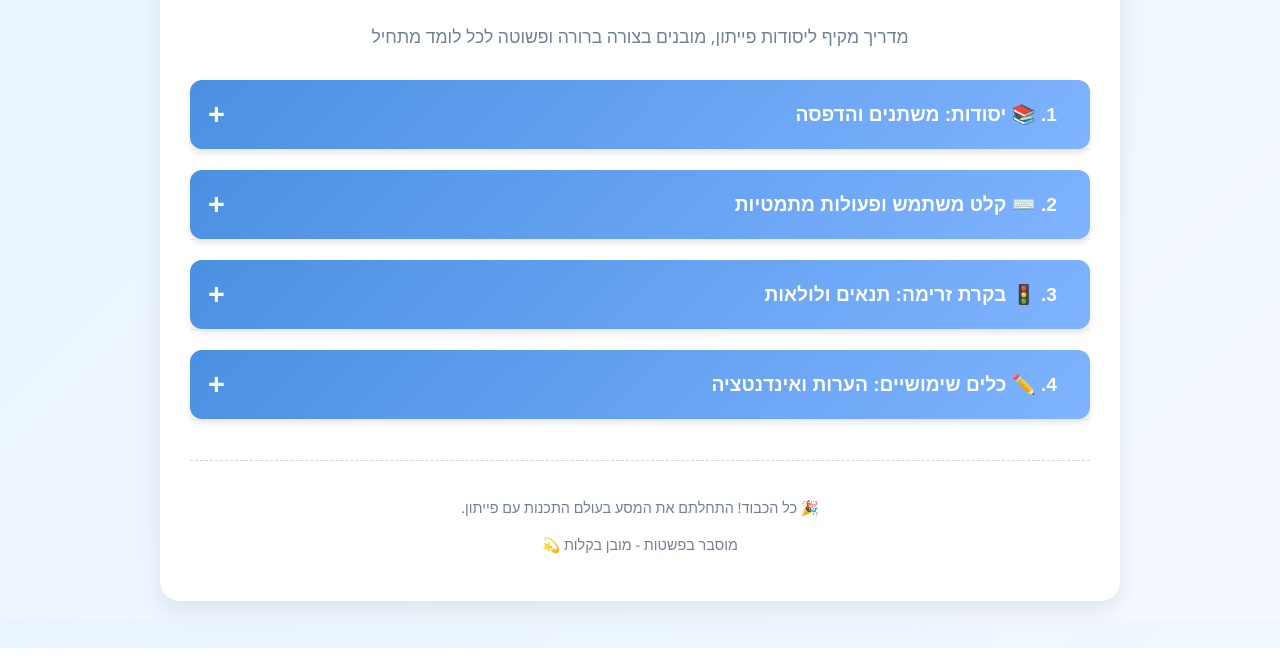
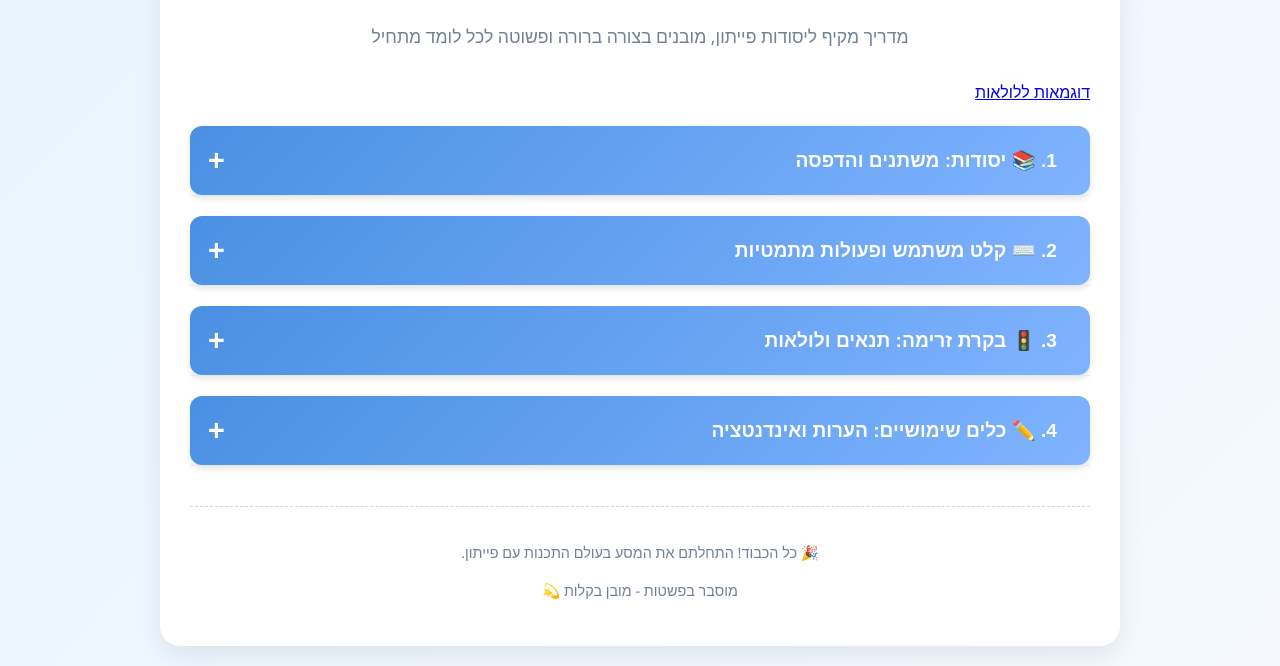
Before and after one commit to Ofirish/PyBasics, a plain HTML site: page index.html in a window 1280 px wide. Shown: the part 152-818 px from the top of the page. Drawn offline with Linux system fonts and the light colour scheme.

Commit message:
Update index.html

```diff
--- a/index.html
+++ b/index.html
@@ -283,7 +283,7 @@
     <div class="container">
         <h1>יסודות פייתון: מוסברים בפשטות 🐍</h1>
         <p class="intro">מדריך מקיף ליסודות פייתון, מובנים בצורה ברורה ופשוטה לכל לומד מתחיל</p>
-
+<a href="pyloops.html">דוגמאות ללולאות</a>
         <button type="button" class="collapsible">
             <span class="collapsible-text">1. 📚 יסודות: משתנים והדפסה</span>
             <span class="collapsible-icon">+</span>
```
